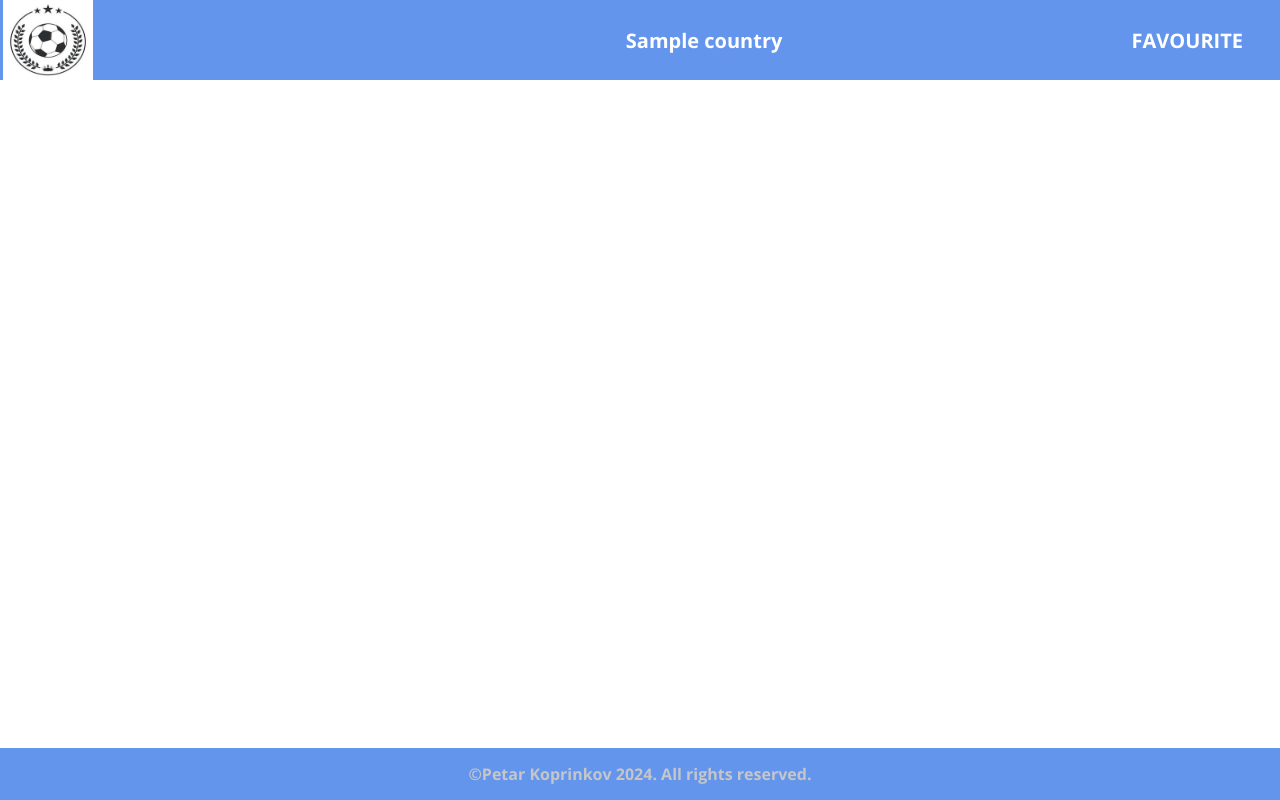
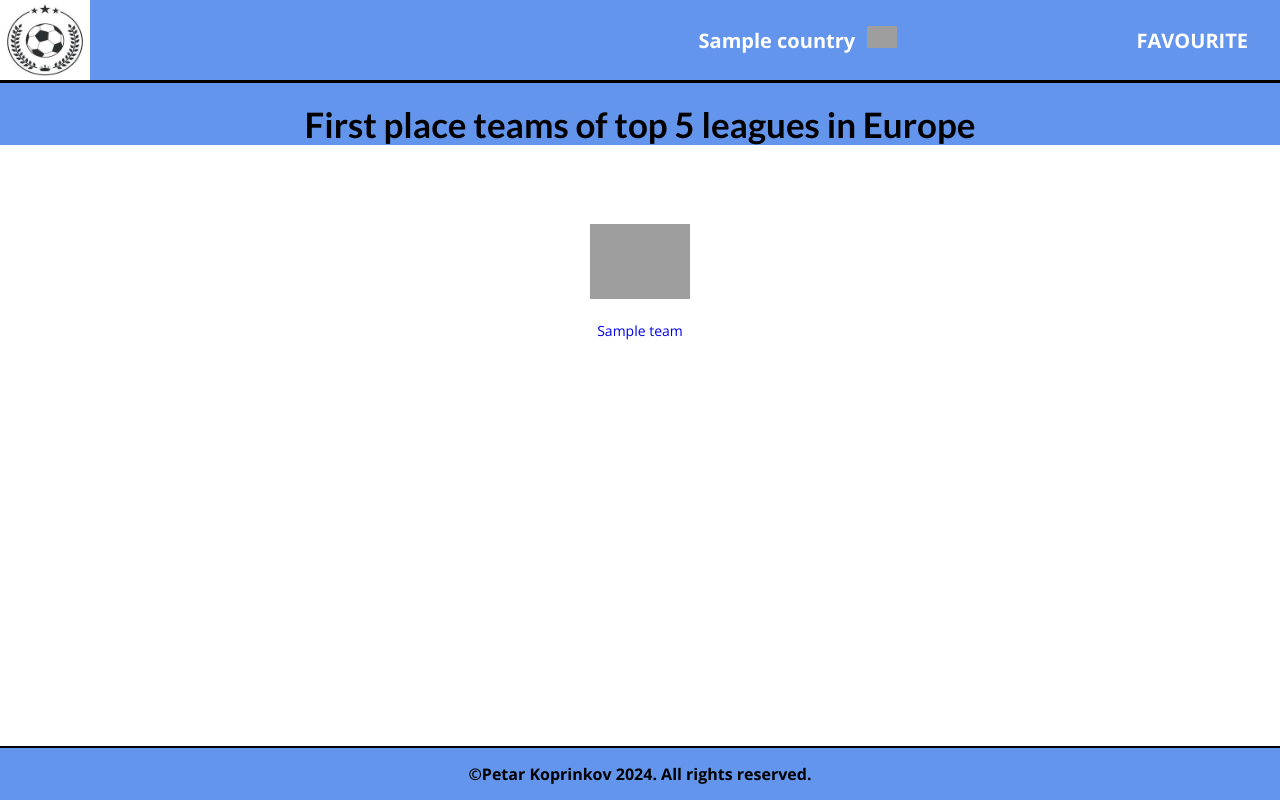
Before and after one commit to Petar-Koprinkov/Football_App, a Django app: page / in a window 1280 px wide. Run offline with Django 5.2, Linux system fonts and the light colour scheme; tables that the repository leaves empty hold one stand-in row (values such as "Sample post"); grey boxes are pictures that could not be loaded.

Commit message:
Creating index page

```diff
--- a/footballApplication/football/models.py
+++ b/footballApplication/football/models.py
@@ -9,6 +9,9 @@ class Countries(models.Model):
     flag = models.ImageField(
         upload_to='flags'
     )
+
+    def __str__(self):
+        return self.name
 
     class Meta:
         verbose_name_plural = 'Countries'
@@ -31,6 +34,9 @@ class Championship(models.Model):
         blank=True,
         related_name='championships',
     )
+
+    def __str__(self):
+        return self.name
 
     class Meta:
         verbose_name_plural = 'Championships'
@@ -61,6 +67,10 @@ class Teams(models.Model):
         blank=True,
         related_name='teams',
     )
+
+    def __str__(self):
+        return self.name
+
 
     class Meta:
         verbose_name_plural = 'Teams'
@@ -100,6 +110,9 @@ class Players(models.Model):
         related_name='players',
     )
 
+    def __str__(self):
+        return self.name
+
     class Meta:
         verbose_name_plural = 'Players'
         verbose_name = 'Player'
--- a/footballApplication/football/views.py
+++ b/footballApplication/football/views.py
@@ -1,11 +1,19 @@
 from django.shortcuts import render
+from django.views import View
 from django.views.generic import ListView
 
-from footballApplication.football.models import Countries
+from footballApplication.football.models import Countries, Teams
 
 
-class HomeView(ListView):
-    template_name = 'football/base.html'
-    model = Countries
-    context_object_name = 'countries'
-    ordering = ['name']
+class HomeView(View):
+    def get(self, request):
+        countries = Countries.objects.all()
+        first_teams = Teams.objects.filter(position=1)
+
+        context = {
+            'countries': countries,
+            'first_teams': first_teams
+
+        }
+
+        return render(request, 'football/base.html', context)
--- a/footballApplication/settings.py
+++ b/footballApplication/settings.py
@@ -126,7 +126,7 @@ STATICFILES_DIRS = [
     BASE_DIR / 'static'
 ]
 
-MEDIA_ROOT = BASE_DIR / 'uploads'
+MEDIA_ROOT = BASE_DIR / 'uploads/'
 MEDIA_URL = '/uploads/'
 
 
--- a/static/football/base.css
+++ b/static/football/base.css
@@ -27,9 +27,16 @@ footer {
     font-size: 16px;
     justify-content: space-around;
     align-items: center;
-    padding: 0 5px 0 3px;
     margin: 0;
     color: white;
+}
+
+nav{
+    border-bottom: 3px solid black;
+}
+
+footer{
+        border-top: 2px solid black;
 }
 
 nav a {
@@ -61,8 +68,12 @@ nav a {
     color: white;
 }
 
-li:last-child a{
-    margin-left: 300px;
+nav li:last-child a{
+    margin-left: 190px;
+}
+
+nav li:last-child a:hover{
+    color: greenyellow;
 }
 
 footer {
@@ -86,3 +97,57 @@ nav > img {
     width: 90px;
     height: 80px;
 }
+
+footer div {
+    color: black;
+}
+
+#countries a > img{
+    width: 30px;
+    margin-left: 7px;
+    justify-content: center;
+    align-content: center;
+}
+
+main h2{
+    text-align: center;
+    font-size: 35px;
+    background-color: cornflowerblue;
+    margin: 0;
+    padding-top: 20px;
+}
+
+main {
+    text-align: center;
+}
+
+#teams {
+    display: flex;
+    justify-content: center;
+    padding: 0;
+    list-style-type: none;
+}
+
+#teams li {
+    margin: 50px;
+    text-align: center;
+}
+
+#teams li a {
+    display: block;
+    text-decoration: none;
+}
+
+#teams li img {
+    width: 100px;
+    height: 100px;
+    object-fit: contain;
+    display: block;
+    margin: 0 auto 10px auto;
+}
+
+#teams li span {
+    display: block;
+    margin-top: 5px;
+    font-size: 14px;
+}
--- a/templates/football/base.html
+++ b/templates/football/base.html
@@ -14,9 +14,10 @@
             <img src="{% static 'images/logo.jpg' %}" alt="football ball">
             <ul>
                 {% for country in countries %}
-                    <li>
+                    <li id="countries">
                         <a href="#">
                             {{ country.name }}
+                            <img src="{{ country.flag.url }}" alt="{{ country.name }}">
                         </a>
                     </li>
                 {% endfor %}
@@ -24,7 +25,19 @@
             </ul>
         </nav>
     </header>
-
+    <main>
+        <h2>First place teams of top 5 leagues in Europe</h2>
+        <ul id="teams">
+            {% for team in first_teams %}
+                <li>
+                    <a href="#">
+                        <img src="{{ team.emblem.url }}" alt="{{ team.name }} emblem">
+                        <span>{{ team.name }}</span>
+                    </a>
+                </li>
+            {% endfor %}
+        </ul>
+    </main>
     <footer>
         <div>
             &copy;Petar Koprinkov 2024. All rights reserved.
```
Also changed, not shown: static/images/chelsea_stadium.png (added), uploads/emblems/Chelsea_logo.png (added), uploads/emblems/FC_Bayern_München_logo.png (added), uploads/emblems/Logo_of_AC_Milan.png (added), uploads/emblems/RM_LOGO.png (added), uploads/emblems/Real_Mdird_logo.png (added), uploads/emblems/etrtrewewrew.png (added), uploads/emblems/psg_logo.png (added), uploads/emblems/psg_logo_bK4v8se.png (added), uploads/logos/Bundesliga_logo.png (added), uploads/logos/LaLiga-Logo.png (added), uploads/logos/Ligue1_logo.png (added), uploads/logos/Serie_A_logo.png (added), uploads/logos/premier_league_logo.png (added).
